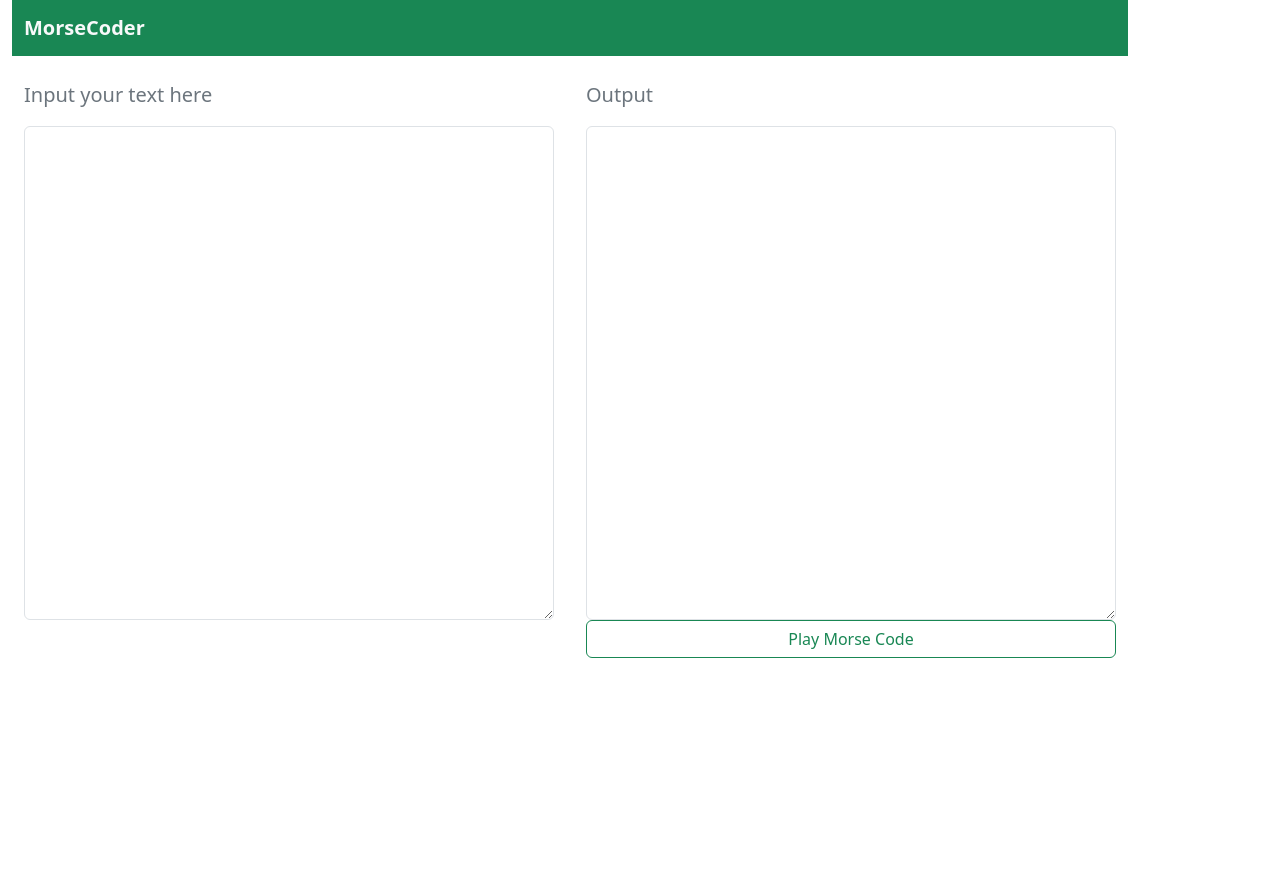
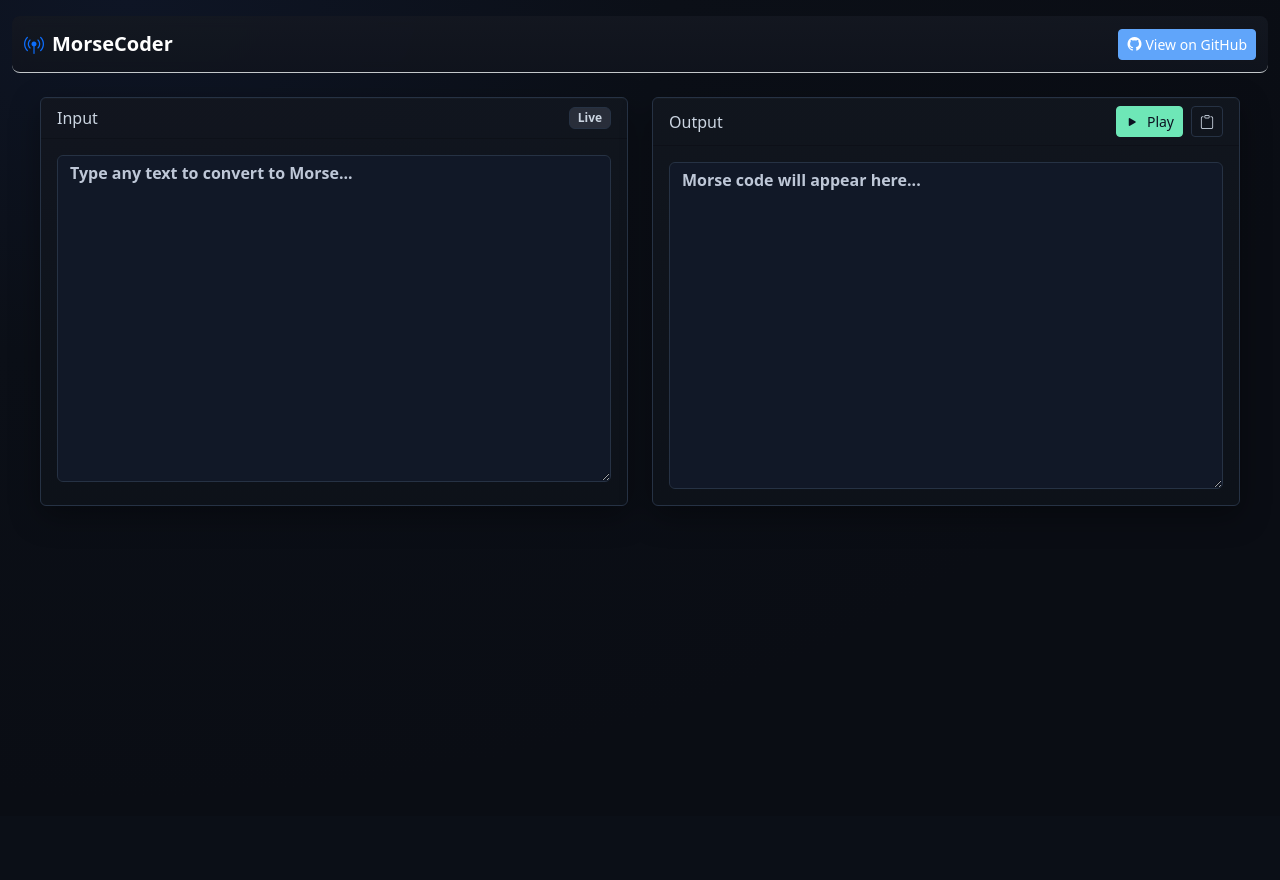
Before and after one commit to Huerte/morseCoder, a Django app: page / in a window 1280 px wide. After the commit the page ends 816 px from the top, so only its background shows below. Run offline with Django 4.2, Linux system fonts and the light colour scheme.

Commit message:
enhance: homepage ui and ux improvement

```diff
--- /dev/null
+++ b/src/static/css/dark.css
@@ -0,0 +1,61 @@
+/* Dark theme variables */
+:root {
+  --bg-900: #0b0f17;
+  --bg-800: #111827;
+  --bg-700: #1f2937;
+  --fg-100: #e5e7eb;
+  --fg-200: #cbd5e1;
+  --accent: #6ee7b7;
+  --accent-2: #60a5fa;
+  --surface: #0f172a;
+  --border: #263244;
+}
+
+.bg-body { background: radial-gradient(1200px 800px at 10% 0%, #0e1525 0%, #0b0f17 45%, #0a0d14 100%); }
+.text-body { color: var(--fg-100); }
+
+.navbar-dark.bg-dark-gradient {
+  background: linear-gradient(180deg, rgba(20,24,33,0.9), rgba(16,20,29,0.9));
+  backdrop-filter: blur(6px);
+}
+
+.card-dark {
+  background: linear-gradient(180deg, rgba(18,22,31,0.92), rgba(14,18,26,0.92));
+  border: 1px solid var(--border);
+  box-shadow: 0 10px 30px rgba(0,0,0,0.35), inset 0 1px 0 rgba(255,255,255,0.02);
+}
+
+.form-control-dark {
+  background-color: var(--bg-800);
+  color: #f2f5ff;
+  border-color: var(--border);
+}
+.form-control-dark:focus {
+  background-color: var(--bg-700);
+  border-color: var(--accent-2);
+  box-shadow: 0 0 0 .2rem rgba(96,165,250,.15);
+  color: #f8fbff;
+}
+
+/* Improve text and placeholder visibility */
+.form-label { color: #e9eefb; font-weight: 600; }
+.form-control-dark::placeholder { color: #c8d1e1; opacity: .95; }
+textarea.form-control-dark { line-height: 1.4; }
+
+.btn-primary { background-color: var(--accent-2); border-color: var(--accent-2); }
+.btn-primary:hover { filter: brightness(1.1); }
+.btn-success { background-color: var(--accent); border-color: var(--accent); color: #0b1220; }
+.btn-success:hover { filter: brightness(1.05); }
+.btn-outline-secondary { color: var(--fg-200); border-color: var(--border); }
+.btn-outline-secondary:hover { background: var(--bg-700); }
+
+.text-secondary-emphasis { color: var(--fg-200) !important; }
+.text-bg-secondary-subtle { background-color: rgba(148,163,184,0.18) !important; color: var(--fg-200) !important; }
+
+.badge { border: 1px solid var(--border); }
+
+/* Subtle animated accent ring */
+.card-dark:hover { box-shadow: 0 10px 30px rgba(0,0,0,0.35), 0 0 0 1px rgba(96,165,250,0.2), 0 0 40px -20px rgba(96,165,250,0.6) inset; }
+
+/* Smaller tweaks */
+.container { max-width: 1140px; }
--- a/src/templates/base.html
+++ b/src/templates/base.html
@@ -5,10 +5,12 @@
     <meta name="viewport" content="width=device-width, initial-scale=1.0">
     <link href="https://cdn.jsdelivr.net/npm/bootstrap@5.3.7/dist/css/bootstrap.min.css" rel="stylesheet" integrity="sha384-LN+7fdVzj6u52u30Kp6M/trliBMCMKTyK833zpbD+pXdCLuTusPj697FH4R/5mcr" crossorigin="anonymous">
     <link href="https://cdn.jsdelivr.net/npm/bootstrap-icons@1.10.5/font/bootstrap-icons.css" rel="stylesheet">
+    {% load static %}
+    <link href="{% static 'css/dark.css' %}" rel="stylesheet">
 
     <title>MorseCoder | {% block title %}{% endblock %}</title>
 </head>
-<body class="container vh-100 m-0">
+<body class="container-fluid vh-100 m-0 bg-body text-body">
 
     {% block navbar %}
         {% include 'components/navbar.html' %}
--- a/src/templates/components/navbar.html
+++ b/src/templates/components/navbar.html
@@ -1,5 +1,14 @@
-<nav class="navbar navbar-expand-lg bg-success">
+<nav class="navbar navbar-expand-lg navbar-dark bg-dark-gradient border-bottom border-1 border-secondary-subtle rounded-3 mt-3">
   <div class="container-fluid">
-    <a class="navbar-brand text-light" href="/"><strong>MorseCoder</strong></a>
+    <a class="navbar-brand d-flex align-items-center gap-2" href="/">
+      <i class="bi bi-broadcast-pin text-primary"></i>
+      <span class="fw-bold">MorseCoder</span>
+    </a>
+    <div class="d-flex align-items-center ms-auto gap-2">
+      <a class="btn btn-primary btn-sm d-inline-flex align-items-center gap-1" href="https://github.com/Huerte/morseCoder" target="_blank" rel="noopener" title="Open repository on GitHub">
+        <i class="bi bi-github"></i>
+        <span>View on GitHub</span>
+      </a>
+    </div>
   </div>
 </nav>
--- a/src/templates/home.html
+++ b/src/templates/home.html
@@ -4,26 +4,42 @@
 {% block title %}Home{% endblock %}
 
 {% block content %}
-    <section class="vh-100 mt-4">
-    <div class="container-fluid h-100">
-        <div class="row h-100">
-        <div class="col me-2 h-100 d-flex flex-column">
-            <label for="inputTextField" class="text-secondary fs-5 p-0 mb-3">Input your text here</label>
-            <textarea rows="20" class="form-control fw-bold" id="inputTextField"></textarea>
+    <section class="mt-4 mx-3">
+    <div class="container-fluid">
+        <div class="row g-4">
+        <div class="col-12 col-lg-6">
+            <div class="card card-dark h-100">
+                <div class="card-header d-flex justify-content-between align-items-center">
+                    <span class="text-secondary-emphasis">Input</span>
+                    <span class="badge text-bg-secondary-subtle">Live</span>
+                </div>
+                <div class="card-body">
+                    <textarea rows="14" class="form-control form-control-dark fw-semibold" id="inputTextField" placeholder="Type any text to convert to Morse..."></textarea>
+                </div>
+            </div>
         </div>
 
-        <div class="col h-100 d-flex flex-column">
-            <label for="morseTranslationField" class="text-secondary fs-5 p-0 mb-3">Output</label>
-            <textarea rows="20" class="form-control  fw-bold" id="morseTranslationField" readonly></textarea>
-
-            <button class="btn btn-outline-success" id="playButton" onclick="playSound()">
-                Play Morse Code
-            </button>
+        <div class="col-12 col-lg-6">
+            <div class="card card-dark h-100">
+                <div class="card-header d-flex justify-content-between align-items-center">
+                    <span class="text-secondary-emphasis">Output</span>
+                    <div class="d-flex gap-2">
+                        <button class="btn btn-success btn-sm" id="playButton" onclick="playSound()">
+                            <i class="bi bi-play-fill me-1"></i> Play
+                        </button>
+                        <button class="btn btn-outline-secondary btn-sm" id="copyButton" onclick="copyOutput()">
+                            <i class="bi bi-clipboard"></i>
+                        </button>
+                    </div>
+                </div>
+                <div class="card-body">
+                    <textarea rows="14" class="form-control form-control-dark fw-semibold" id="morseTranslationField" readonly placeholder="Morse code will appear here..."></textarea>
+                </div>
+            </div>
         </div>
         </div>
     </div>
     </section>
-
 
 <script>
     const inputArea = document.getElementById('inputTextField');
@@ -45,39 +61,23 @@
         }
     }
 
-    function sleep(milliseconds) {
-        return new Promise(resolve => setTimeout(resolve, milliseconds));
-    }
-
     async function playSound() {
         const playButton = document.getElementById('playButton');
         playButton.disabled = true;
-        playButton.textContent = 'Currently Playing...';
-
+        playButton.innerHTML = '<i class="bi bi-soundwave me-1"></i> Playing';
         const text = document.getElementById('morseTranslationField').value;
-        const dit = new Audio("{% static 'audio/dit.wav' %}");
-        const dah = new Audio("{% static 'audio/dah.wav' %}");
-
-        for (const char of text) {
-            if (char === '.') {
-                dit.currentTime = 0;
-                dit.play();
-                await sleep(200);
-            } else if (char === '-') {
-                dah.currentTime = 0;
-                dah.play();
-                await sleep(400);
-            } else if (char === ' ') {
-                await sleep(400);
-            } else if (char === '/') {
-                await sleep(400);
-            }
-        }
-
+        await window.morseAudio.playMorse(text);
         playButton.disabled = false;
-        playButton.textContent = 'Play Morse Code';
-
+        playButton.innerHTML = '<i class="bi bi-play-fill me-1"></i> Play';
     }
 
+    async function copyOutput() {
+        const val = document.getElementById('morseTranslationField').value;
+        await navigator.clipboard.writeText(val);
+        const btn = document.getElementById('copyButton');
+        const original = btn.innerHTML;
+        btn.innerHTML = '<i class="bi bi-check2"></i>';
+        setTimeout(() => (btn.innerHTML = original), 1200);
+    }
 </script>
 {% endblock %}
```
Also changed, not shown: other parts of src/templates/base.html (+1 -0 lines).
